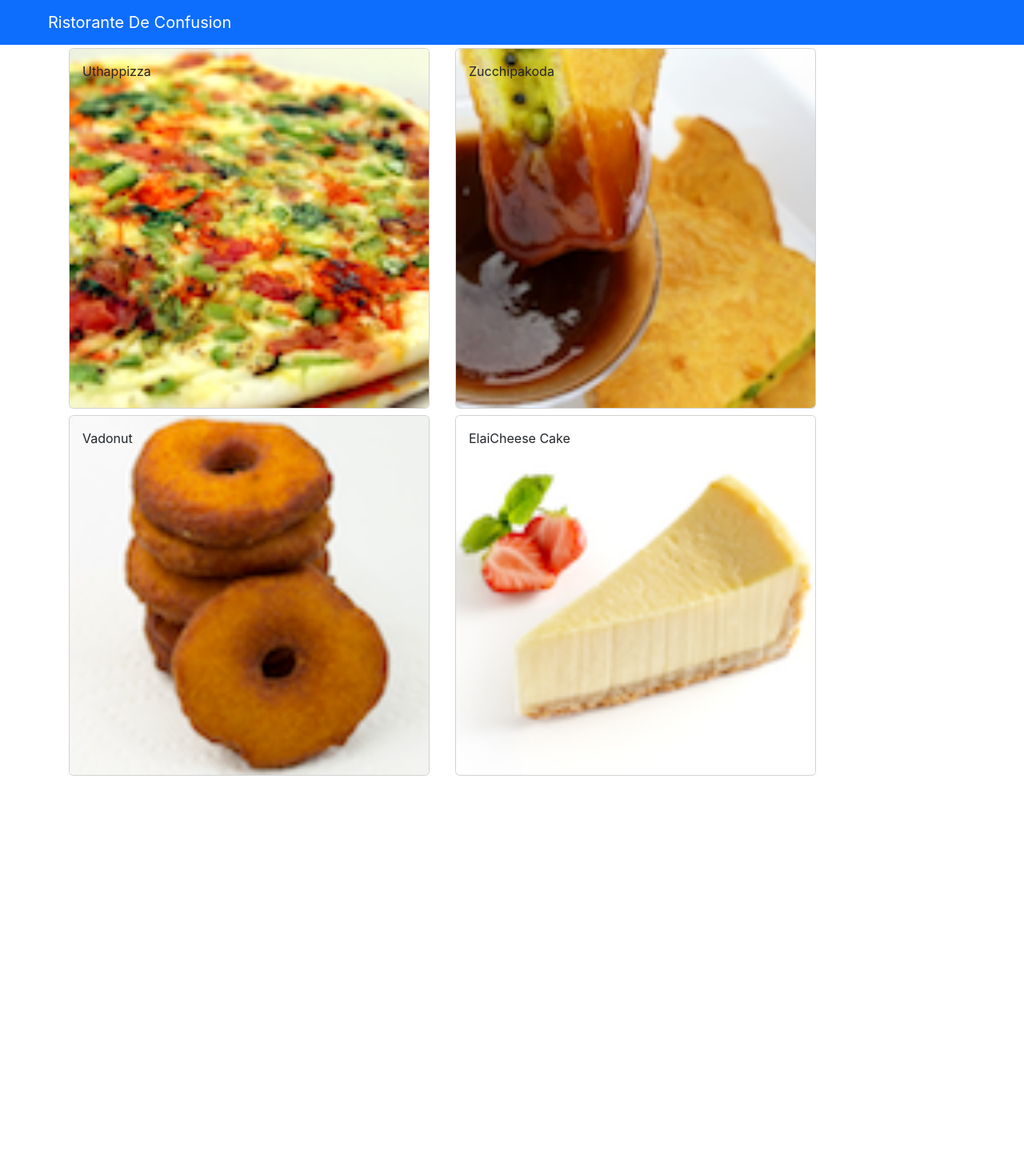
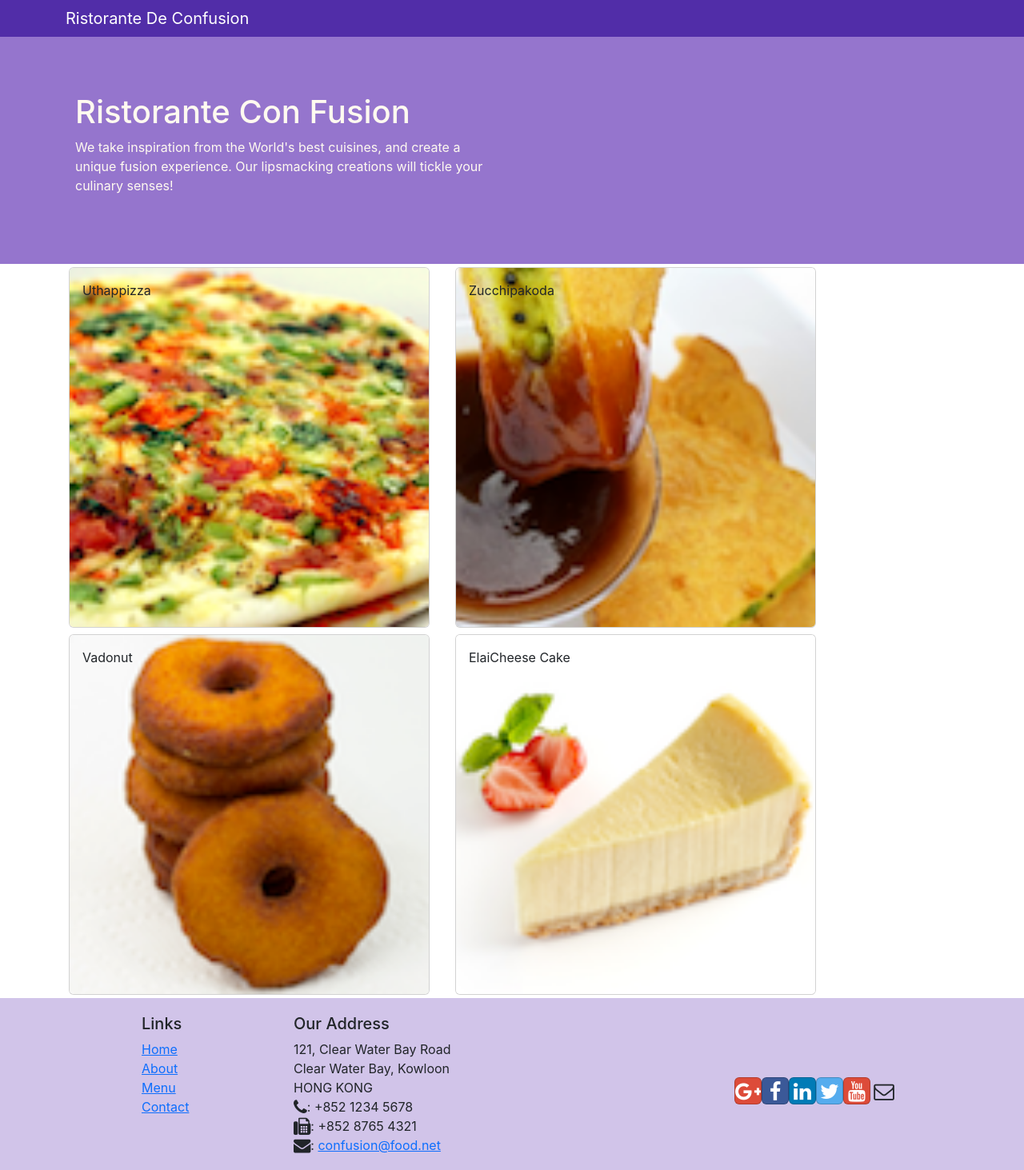
Before and after one commit to PrinceSingh19/Restaurant-React, a React (Create React App) app: page /contactus in a window 1280 px wide. Shown: the top 1463 px of the page at 80% size. Before the commit the page ends 974 px from the top, so only its background shows below. Built offline with nearby package versions, Linux system fonts and the light colour scheme.

Commit message:
Added header and footer component in master branch

```diff
--- a/src/App.css
+++ b/src/App.css
@@ -1,38 +1,88 @@
-.App {
-  text-align: center;
+.row-header {
+	margin: 0px auto;
+	padding: 0px 0px;
 }
 
-.App-logo {
-  height: 40vmin;
-  pointer-events: none;
+.row-content {
+	margin: 0px auto;
+	padding: 50px 0px;
+	border-bottom: 1px ridge;
+	min-height: 400px;
 }
 
-@media (prefers-reduced-motion: no-preference) {
-  .App-logo {
-    animation: App-logo-spin infinite 20s linear;
-  }
+.carousel {
+	background: #512da8;
 }
 
-.App-header {
-  background-color: #282c34;
-  min-height: 100vh;
-  display: flex;
-  flex-direction: column;
-  align-items: center;
-  justify-content: center;
-  font-size: calc(10px + 2vmin);
-  color: white;
+.carousel .carousel-item {
+	height: 200px;
 }
 
-.App-link {
-  color: #61dafb;
+.carousel .carousel-item img {
+	position: absolute;
+	top: 0;
+	left: 0;
+	min-height: 300px;
 }
 
-@keyframes App-logo-spin {
-  from {
-    transform: rotate(0deg);
-  }
-  to {
-    transform: rotate(360deg);
-  }
+.footer {
+	margin: 0px auto;
+	padding: 20px 0px;
+	background: #d1c4e9;
 }
+
+.jumbotron {
+	margin: 0px auto;
+	padding: 70px 30px;
+	background: #9575cd;
+	color: floralwhite;
+}
+
+.address {
+	font-size: 80%;
+	margin: 0px;
+	color: #0f0f0f;
+}
+
+body {
+	padding: 0px 0px 0px 0px;
+	z-index: 0;
+}
+
+.navbar-dark {
+	background: #512da8;
+}
+
+.tab-content {
+	border-left: 1px solid #ddd;
+	border-right: 1px solid #ddd;
+	border-bottom: 1px solid #ddd;
+	padding: 10px;
+}
+
+h3 > a:hover {
+	color: black;
+	text-decoration: none;
+}
+
+h3 > a {
+	color: black;
+}
+
+#carouselButtons {
+	right: 0px;
+	position: absolute;
+	bottom: 0px;
+}
+
+.modal-content .modal-header {
+	background: #512da8;
+}
+
+.modal-content .modal-header .btn-close {
+	background: floralwhite;
+}
+
+.modal-content .modal-body {
+	background: #9575cd;
+}
--- /dev/null
+++ b/src/components/Footer.js
@@ -0,0 +1,76 @@
+import React from "react";
+
+export default function Footer(props) {
+	return (
+		<div className="footer">
+			<div className="container">
+				<div className="row justify-content-center">
+					<div className="col-4 offset-1 col-sm-2">
+						<h5>Links</h5>
+						<ul className="list-unstyled">
+							<li>
+								<a href="/">Home</a>
+							</li>
+							<li>
+								<a href="/">About</a>
+							</li>
+							<li>
+								<a href="/">Menu</a>
+							</li>
+							<li>
+								<a href="contactus.html">Contact</a>
+							</li>
+						</ul>
+					</div>
+					<div className="col-7 col-sm-5">
+						<h5>Our Address</h5>
+						<address>
+							121, Clear Water Bay Road
+							<br />
+							Clear Water Bay, Kowloon
+							<br />
+							HONG KONG
+							<br />
+							<i className="fa fa-phone fa-lg"></i>: +852 1234 5678
+							<br />
+							<i className="fa fa-fax fa-lg"></i>: +852 8765 4321
+							<br />
+							<i className="fa fa-envelope fa-lg"></i>:{" "}
+							<a href="mailto:confusion@food.net">confusion@food.net</a>
+						</address>
+					</div>
+					<div className="col-12 col-sm-4 align-self-center">
+						<div className="text-center">
+							<a className="btn btn-social-icon btn-google" href="http://google.com/+">
+								<i className="fa fa-google-plus"></i>
+							</a>
+							<a
+								className="btn btn-social-icon btn-facebook"
+								href="http://www.facebook.com/profile.php?id="
+							>
+								<i className="fa fa-facebook"></i>
+							</a>
+							<a className="btn btn-social-icon btn-linkedin" href="http://www.linkedin.com/in/">
+								<i className="fa fa-linkedin"></i>
+							</a>
+							<a className="btn btn-social-icon btn-twitter" href="http://twitter.com/">
+								<i className="fa fa-twitter"></i>
+							</a>
+							<a className="btn btn-social-icon btn-google" href="http://youtube.com/">
+								<i className="fa fa-youtube"></i>
+							</a>
+							<a className="btn btn-social-icon" href="mailto:">
+								<i className="fa fa-envelope-o"></i>
+							</a>
+						</div>
+					</div>
+				</div>
+				<div className="row justify-content-center">
+					<div className="col-auto">
+						<p>© Copyright 2018 Ristorante Con Fusion</p>
+					</div>
+				</div>
+			</div>
+		</div>
+	);
+}
--- /dev/null
+++ b/src/components/Header.js
@@ -0,0 +1,31 @@
+import React, { Component } from "react";
+import { Navbar, NavbarBrand } from "reactstrap";
+
+export default class Header extends Component {
+	render() {
+		return (
+			<>
+				<Navbar dark color="jumbotron">
+					<div className="container">
+						<NavbarBrand href="./">Ristorante De Confusion</NavbarBrand>
+					</div>
+				</Navbar>
+				<div className="jumbotron">
+					<div className="container">
+						<div className="row row-header">
+							<div className="col-12 col-sm-6 ">
+								<div className="rounded-3">
+									<h1>Ristorante Con Fusion</h1>
+									<p>
+										We take inspiration from the World's best cuisines, and create a unique fusion
+										experience. Our lipsmacking creations will tickle your culinary senses!
+									</p>
+								</div>
+							</div>
+						</div>
+					</div>
+				</div>
+			</>
+		);
+	}
+}
--- a/src/components/Main.js
+++ b/src/components/Main.js
@@ -1,6 +1,7 @@
 import React, { Component } from "react";
-import { Navbar, NavbarBrand } from "reactstrap";
 import Menu from "./Menu";
+import Header from "./Header";
+import Footer from "./Footer";
 import Dishdetail from "./Dishdetail";
 import { DISHES } from "../shared/dishes";
 
@@ -20,15 +21,12 @@ class Main extends Component {
 	render() {
 		return (
 			<div>
-				<Navbar dark color="primary">
-					<NavbarBrand href="./" className="mx-5">
-						Ristorante De Confusion
-					</NavbarBrand>
-				</Navbar>
+				<Header />
 				<Menu dishes={this.state.dishes} onClick={(dishId) => this.onDishSelect(dishId)} />
 				<Dishdetail
 					dish={this.state.dishes.filter((dish) => dish.id === this.state.selectedDish)[0]}
 				/>
+				<Footer />
 			</div>
 		);
 	}
```
Also changed, not shown: package.json (+7 -3 lines), src/index.js (+12 -10 lines), 1 other file (tests, documents, lock files or other folders).
